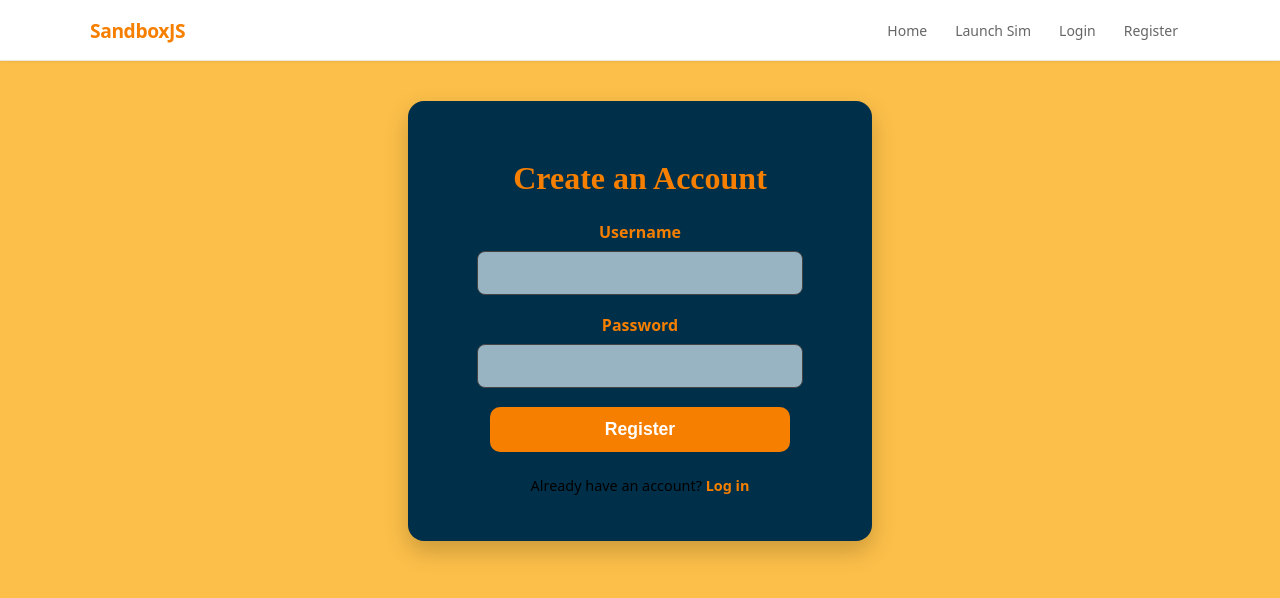
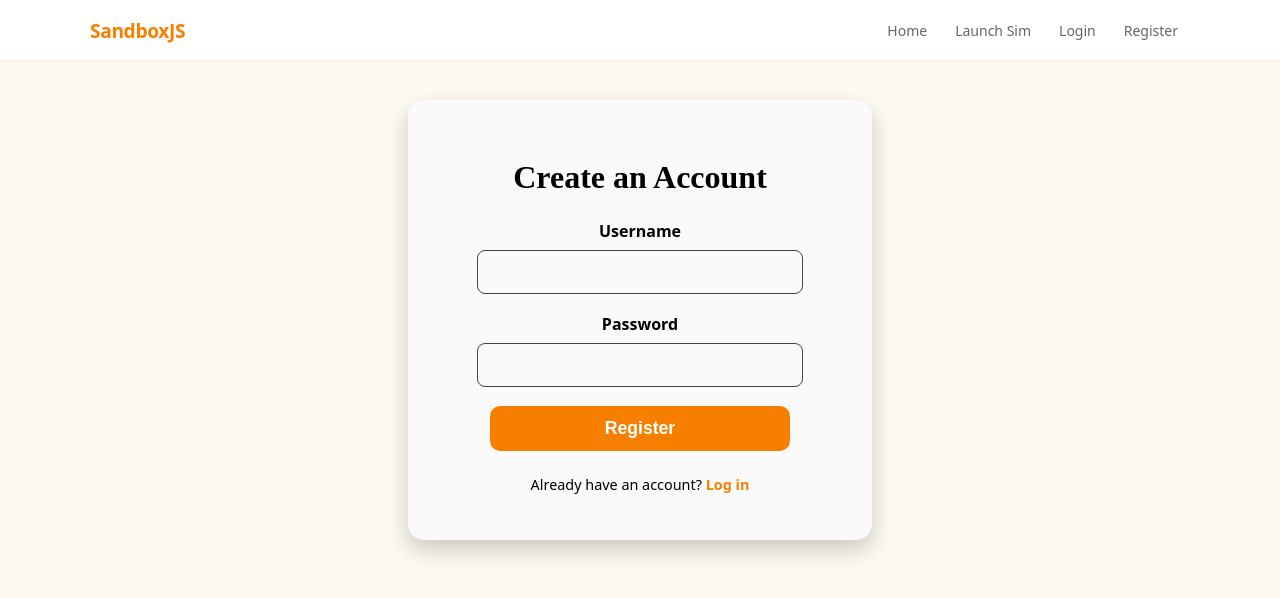
Before and after one commit to kir-55/SandboxJS, a Node server app: page /register/ in a window 1280 px wide. Shown: the top 598 px of the page. Run offline with Node 20, Linux system fonts and the light colour scheme.

Commit message:
style updated

```diff
--- a/public/style.css
+++ b/public/style.css
@@ -1,10 +1,10 @@
 :root {
   --accent: #F77F00;
-  --side-panel: #98b3c2;
-  --side-panel-header: #003049;
-  --backgroun-color: #FCBF49;
+  --side-panel: #fafafa;
+  --side-panel-header: #c3c3c3;
+  --backgroun-color: #fefaf2;
   --text-color: #000000;
-  --buttons-color: white;
+  --buttons-color: #F77F00;
 }
 
 body {
@@ -49,6 +49,7 @@ p {
 
 .grain-name {
   text-align: left;
+
 }
 
 .grain-description {
@@ -264,7 +265,7 @@ p {
 .auth-card {
   max-width: 400px;
   margin: 40px auto;
-  background: var(--side-panel-header);
+  background: var(--side-panel);
   /* dark header color */
   border-radius: 16px;
   padding: 2rem;
@@ -273,9 +274,13 @@ p {
 }
 
 .auth-card h2 {
-  color: var(--accent);
+  color: var(--text-color);
   margin-bottom: 1.5rem;
   font-size: 2rem;
+}
+
+p{
+  text-align: center;
 }
 
 .form-group {
@@ -292,7 +297,7 @@ p {
   display: block;
   margin-bottom: 0.5rem;
   font-weight: 600;
-  color: var(--accent);
+  color: var(--text-color);
 }
 
 .form-group input {
@@ -301,7 +306,7 @@ p {
   background: var(--side-panel);
   border: 1px solid #444;
   border-radius: 8px;
-  color: white;
+  color: var(--text-color);
   font-size: 1rem;
   transition: border 0.2s;
 }
@@ -422,6 +427,15 @@ p {
   transform: scale(1.1);
 }
 
+#canvas{
+  margin-top: 10px;
+}
+
+#grainName {
+  margin: 2px;
+  margin-top: 5px;
+}
+
 @media (max-width: 700px) {
   .center {
     flex-direction: column;
--- a/views/partials/header.ejs
+++ b/views/partials/header.ejs
@@ -41,7 +41,6 @@
         top: 0;
         z-index: 100;
         background: #fff;
-        border-bottom: 1px solid #E8E6E1;
         box-shadow: 0 1px 3px rgba(0, 0, 0, .06);
         font-family: system-ui, -apple-system, sans-serif;
     }
```
